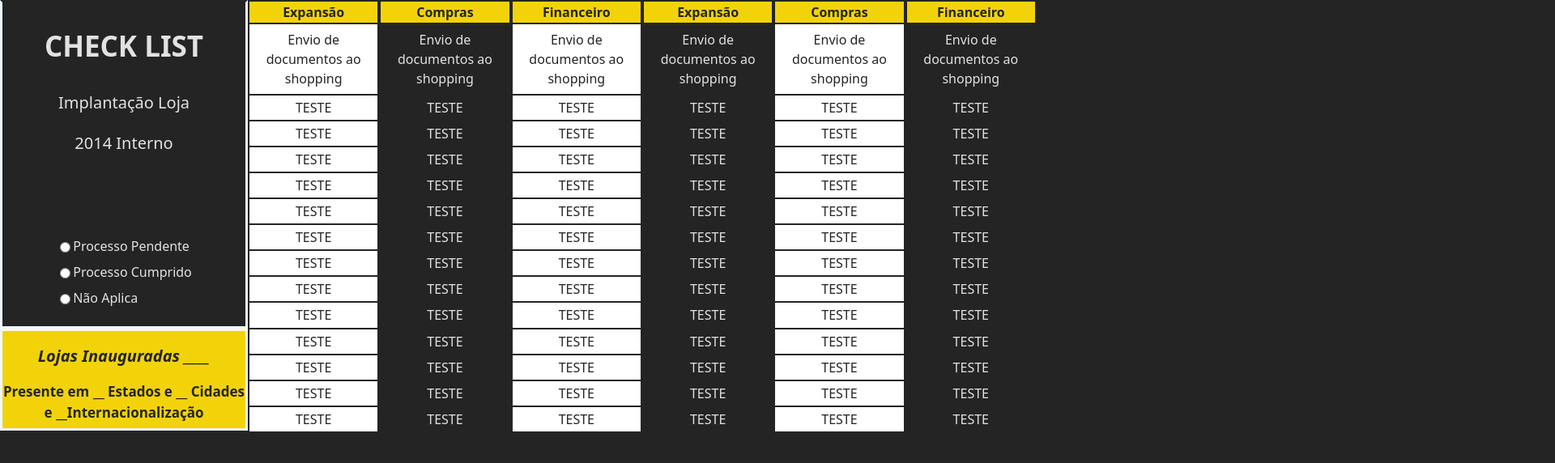
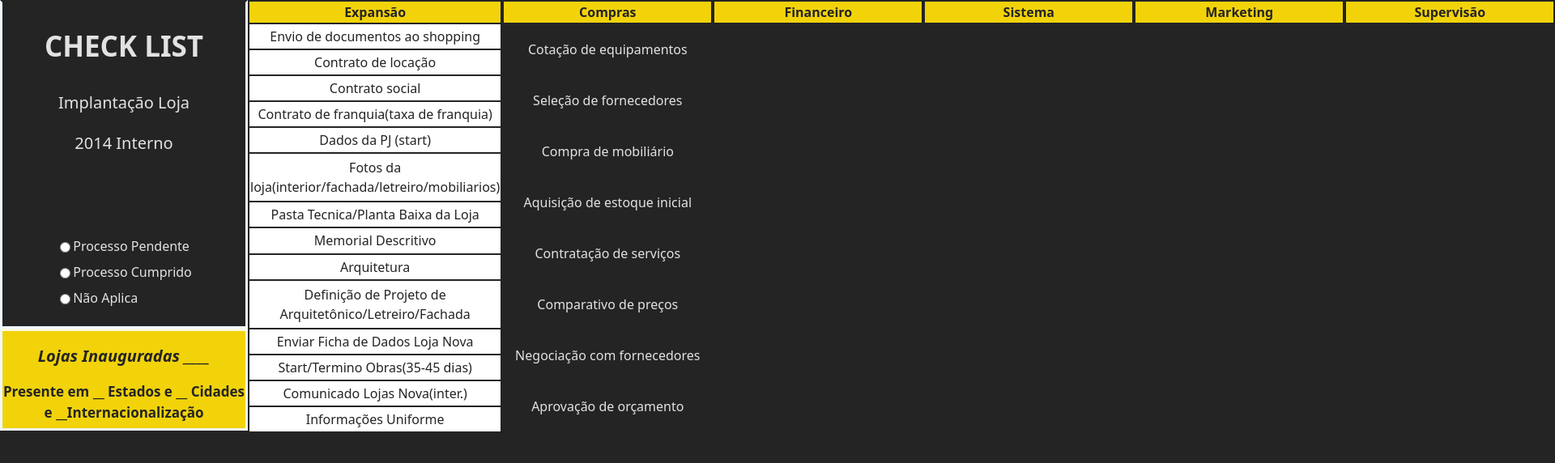
Before and after one commit to jpnc1695/checklist-loja, a React (Vite) app: page / in a window 1280 px wide. Shown: the top 572 px of the page at 81% size, 1920 px wide, since content can reach past the window. Built offline with nearby package versions, Linux system fonts and the light colour scheme.

Commit message:
Desenvolvimento -- map para os dados da tabela.

```diff
--- a/src/App.jsx
+++ b/src/App.jsx
@@ -17,6 +17,7 @@ export default App
 import './App.css'
 import Card from './Components/Card/Card.jsx';
 import Tabela from './Components/Tabelas/Tabela.jsx';
+import { tabelaData } from './data/dados.js';
 
 
 function App() {
@@ -27,22 +28,22 @@ function App() {
             <Card/>
           </div>
           <div>
-            <Tabela titulo={"Expansão"} tbody={"tbody-branco"}/>
+            <Tabela titulo={"Expansão"} dados={tabelaData.expansao} tbody={"tbody-branco"} />
           </div>
           <div>
-            <Tabela titulo={"Compras"} />
-          </div>
-          <div>
-            <Tabela titulo={"Financeiro"} tbody={"tbody-branco"} />
-          </div>
-          <div>
-            <Tabela titulo={"Expansão"}/>
-          </div>
-          <div>
-            <Tabela titulo={"Compras"}  tbody={"tbody-branco"} />
+            <Tabela titulo={"Compras"} dados={tabelaData.compras} />
           </div>
           <div>
             <Tabela titulo={"Financeiro"} />
+          </div>
+          <div>
+            <Tabela titulo={"Sistema"} tbody={"tbody-branco"}/>
+          </div>
+          <div>
+            <Tabela titulo={"Marketing"} />
+          </div>
+          <div>
+            <Tabela titulo={"Supervisão"} tbody={"tbody-branco"} />
           </div>
       </section>
 
--- a/src/Components/Tabelas/Tabela.jsx
+++ b/src/Components/Tabelas/Tabela.jsx
@@ -2,59 +2,22 @@ import Table from 'react-bootstrap/Table';
 import './Tabela.css';
 
 
-const Tabela = ({titulo, tbody}) => {
+const Tabela = ({titulo, tbody, dados = []}) => {
 
   return(
 
-    <Table size='md' height="535px" striped bordered hover>
+    <Table size='md' height="535px" width="260px" striped bordered hover>
       <thead className="thead-amarela">
         <tr>
           <th>{titulo}</th>
         </tr>
       </thead>
       <tbody className={tbody}>
-        <tr >
-          <td>Envio de documentos ao shopping</td>
-        </tr>
-        <tr >
-          <td>TESTE</td>
-        </tr>
-        <tr >
-          <td>TESTE</td>
-        </tr>
-        <tr >
-          <td>TESTE</td>
-        </tr>
-        <tr >
-          <td>TESTE</td>
-        </tr>
-        <tr >
-          <td>TESTE</td>
-        </tr>
-        <tr >
-          <td>TESTE</td>
-        </tr>
-        <tr >
-          <td>TESTE</td>
-        </tr>
-        <tr >
-          <td>TESTE</td>
-        </tr>
-        <tr >
-          <td>TESTE</td>
-        </tr>
-        <tr >
-          <td>TESTE</td>
-        </tr>
-        <tr >
-          <td>TESTE</td>
-        </tr>
-        <tr >
-          <td>TESTE</td>
-        </tr>
-        <tr >
-          <td>TESTE</td>
-        </tr>
+      {dados.map((item) => (
+          <tr key={item}>
+            <td>{item}</td>
+          </tr>
+        ))}
 
       </tbody>
     </Table>
--- /dev/null
+++ b/src/data/dados.js
@@ -0,0 +1,51 @@
+export const tabelaData = {
+  expansao: [
+    'Envio de documentos ao shopping',
+    'Contrato de locação',
+    'Contrato social',
+    'Contrato de franquia(taxa de franquia)',
+    'Dados da PJ (start)',
+    'Fotos da loja(interior/fachada/letreiro/mobiliarios) ',
+    'Pasta Tecnica/Planta Baixa da Loja',
+    'Memorial Descritivo',
+    'Arquitetura',
+    'Definição de Projeto de Arquitetônico/Letreiro/Fachada',
+    'Enviar Ficha de Dados Loja Nova',
+    'Start/Termino Obras(35-45 dias)',
+    'Comunicado Lojas Nova(inter.)',
+    'Informações Uniforme'
+  ],
+
+  compras: [
+    'Cotação de equipamentos',
+    'Seleção de fornecedores',
+    'Compra de mobiliário',
+    'Aquisição de estoque inicial',
+    'Contratação de serviços',
+    'Comparativo de preços',
+    'Negociação com fornecedores',
+    'Aprovação de orçamento'
+  ],
+
+  financeiro: [
+    'Elaboração de fluxo de caixa',
+    'Aprovação de budget',
+    'Pagamento de fornecedores',
+    'Controle de despesas',
+    'Projeção de receita',
+    'Análise de custos',
+    'Relatório financeiro',
+    'Previsão de investimentos'
+  ],
+
+  rh: [
+    'Recrutamento de equipe',
+    'Seleção de candidatos',
+    'Contratação de funcionários',
+    'Treinamento inicial',
+    'Uniformização da equipe',
+    'Plano de cargos e salários',
+    'Programa de benefícios',
+    'Integração de novos colaboradores'
+  ]
+};
```
